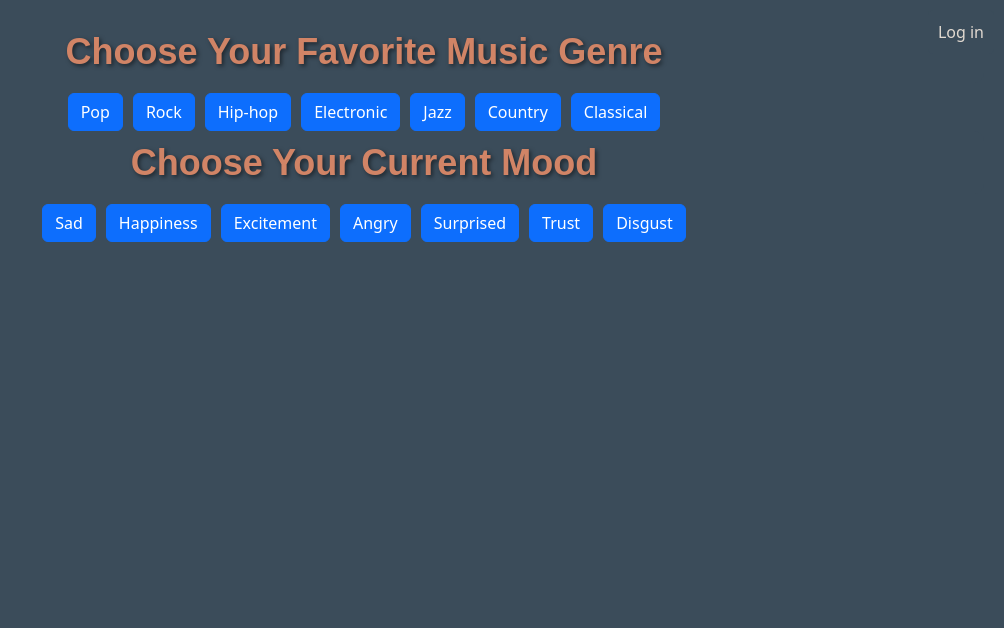
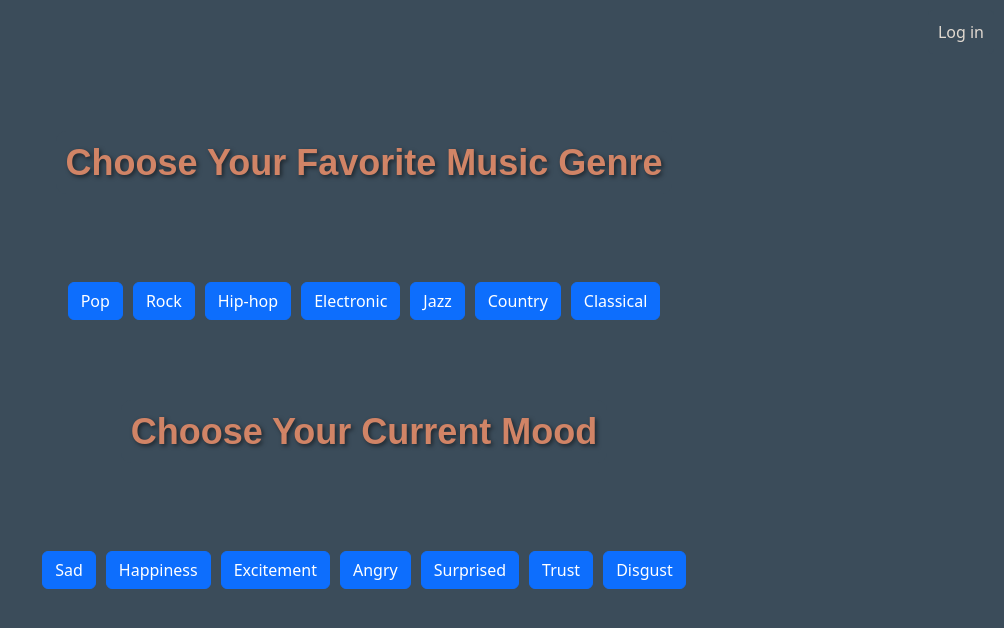
Before and after one commit to DJ-Code-Radio/tune-therapy-client, a React (Vite) app: page /quiz in a window 1280 px wide. Shown: the top 628 px of the page, without its empty margins (276-1280 px from the left). Built offline with nearby package versions, Linux system fonts and the light colour scheme; no server answers.

Commit message:
centered content on quiz page

```diff
--- a/src/css/Quiz.css
+++ b/src/css/Quiz.css
@@ -3,16 +3,23 @@
     background-color: #3b4c5a;
     padding: 20px;
     height: 100vh;
+    display: flex;
+    flex-direction: column;
+    justify-content: center;
+    align-items: center;
     margin: 0;
     overflow: auto;
 }
 
-.emotion-buttons,
-.music-buttons {
+.music-buttons,
+.emotion-buttons {
     display: flex;
     justify-content: center;
     gap: 10px;
-    margin-top: 10px;
+    margin-top: 5em;
+    /* Increase the margin-top to add more spacing */
+    margin-bottom: 5em;
+    /* Increase the margin-bottom to add more spacing */
 }
 
 .title {
```
